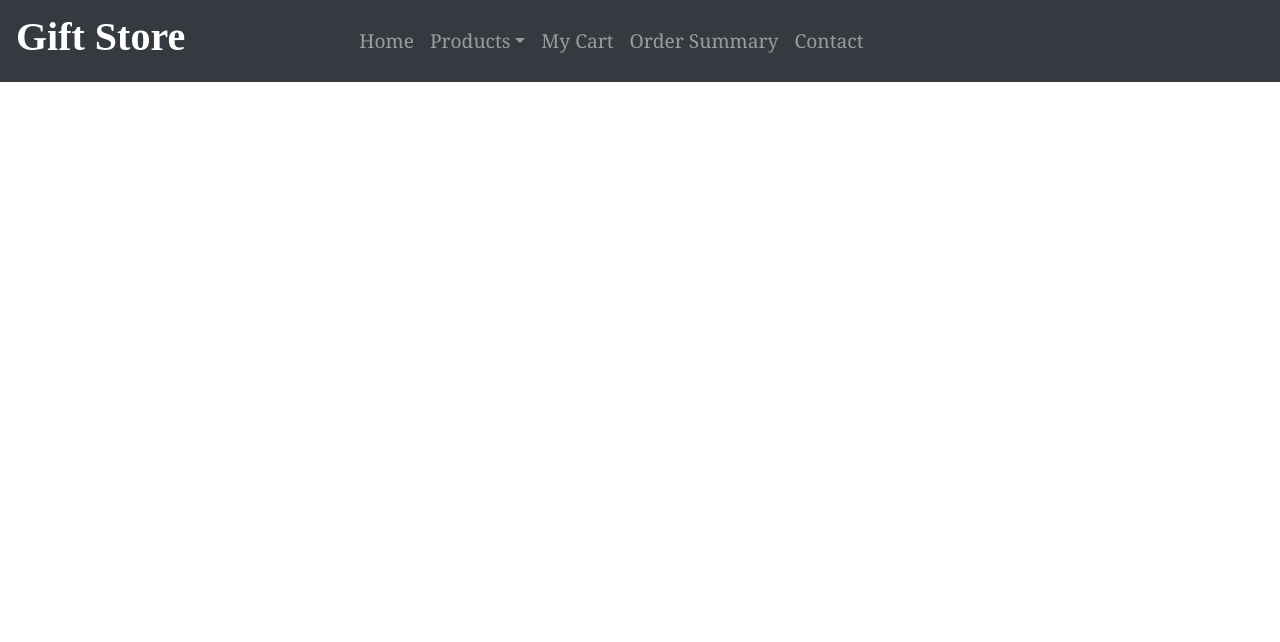
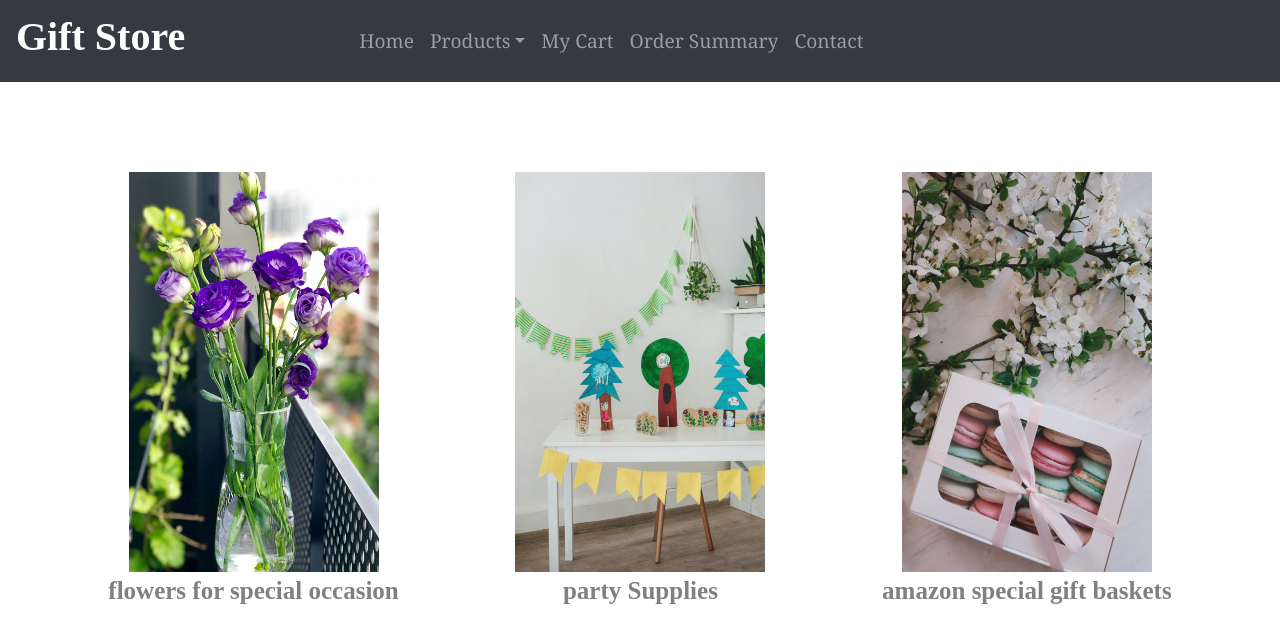
Before and after one commit to dev-augustin/Captstone-Ghpages, a React (Create React App) app: page / in a window 1280 px wide. Shown: the top 642 px of the page. Built offline with nearby package versions, Linux system fonts and the light colour scheme; no server answers.

Commit message:
added Hash router

```diff
--- a/src/App.js
+++ b/src/App.js
@@ -24,9 +24,9 @@ function App() {
        <div>
          <Navigation/>
          <Switch>
-            <Route exact path = 'Captstone-Ghpages//' component={Home}></Route>
-            <Route exact path = 'Captstone-Ghpages//myCart' component={MyCart}></Route>
-            <Route exact path = 'Captstone-Ghpages//myProfile' component={MyProfile}></Route>
+            <Route exact path = '/' component={Home}></Route>
+            <Route exact path = '/myCart' component={MyCart}></Route>
+            <Route exact path = '/myProfile' component={MyProfile}></Route>
             <Route exact path = '/giftBasket/3.1' component={GitftBasket}></Route>
             <Route exact path = '/flowers/3.2' component={Flowers}></Route>
             {/* <Route exact path = '/handmade/3.1' component={Handmade}></Route> */}
```
Also changed, not shown: 3 other files (tests, documents, lock files or other folders).
